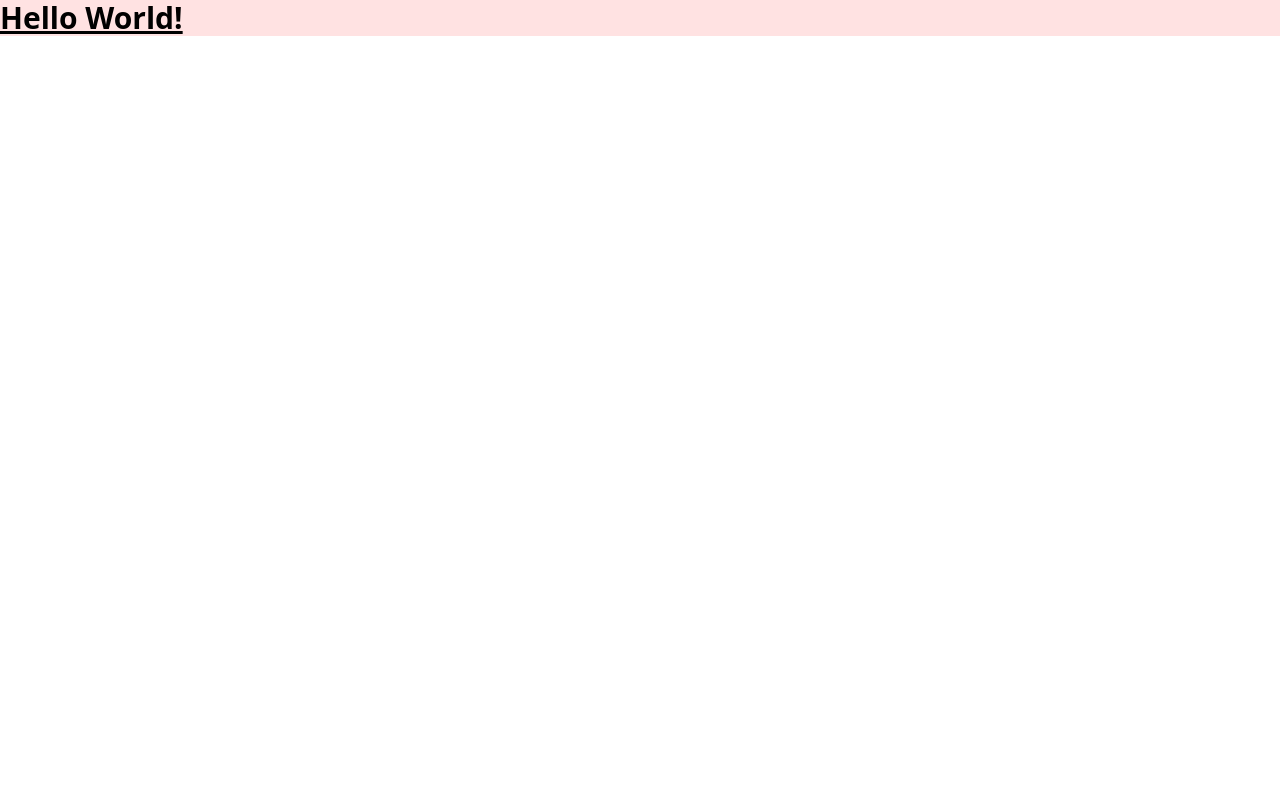
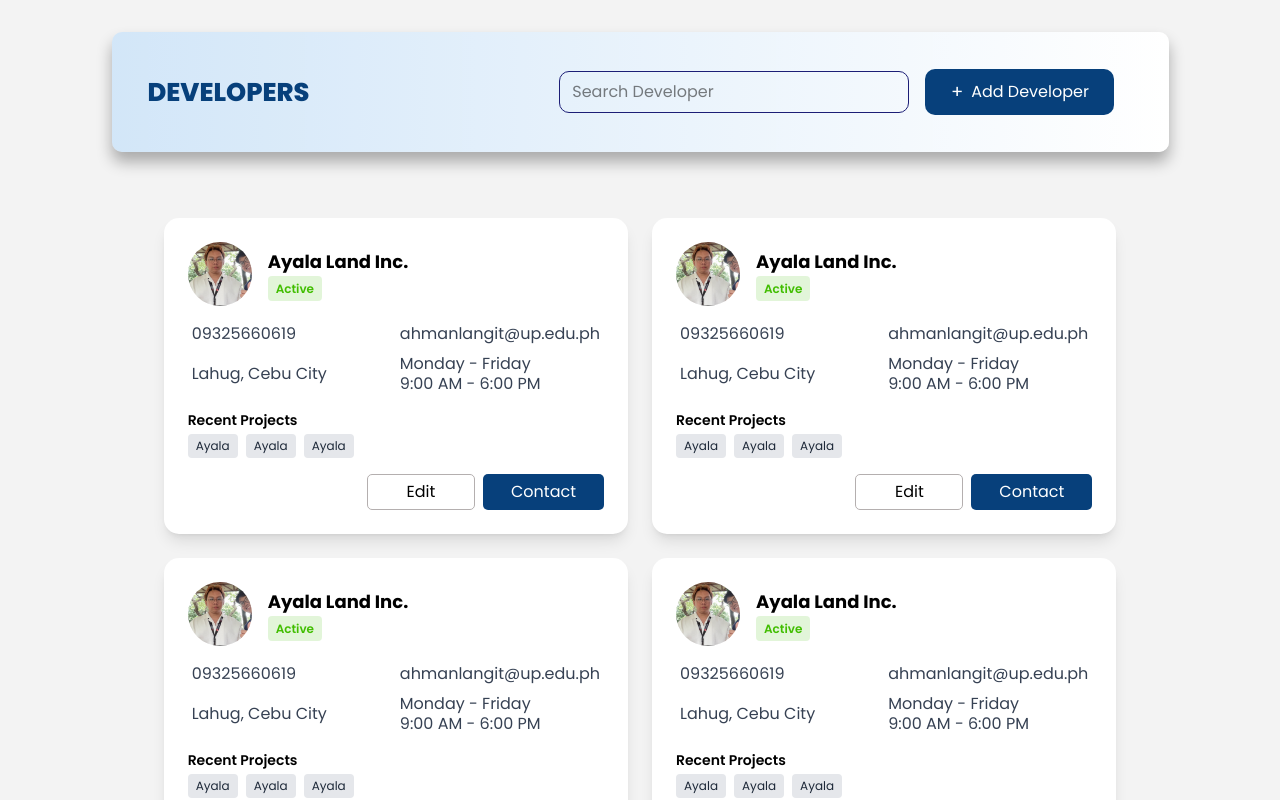
Before and after one commit to Wh4t-20/maurealty-agent-portal, a Vue app in the folder Frontend/: page / in a window 1280 px wide. Shown: the top 800 px of the page. Built offline with nearby package versions, Linux system fonts and the light colour scheme.

Commit message:
working developer lists

```diff
--- a/Frontend/index.html
+++ b/Frontend/index.html
@@ -2,7 +2,8 @@
 <html lang="">
   <head>
     <meta charset="UTF-8">
-    <link rel="icon" href="/favicon.ico">
+    <link rel="icon" type="image/png" href="/src/assets/maureal.png">
+    <link href="https://fonts.googleapis.com/css2?family=Poppins:wght@400;500;600;700;800&display=swap" rel="stylesheet">
     <meta name="viewport" content="width=device-width, initial-scale=1.0">
     <link href="/src/style.css" rel="stylesheet">
     <title>Vite App</title>
--- a/Frontend/package.json
+++ b/Frontend/package.json
@@ -15,6 +15,7 @@
   },
   "dependencies": {
     "@tailwindcss/vite": "^4.1.16",
+    "lucide-vue-next": "^0.553.0",
     "tailwind": "^2.3.1",
     "tailwindcss": "^4.1.16",
     "vue": "^3.5.22",
--- a/Frontend/src/App.vue
+++ b/Frontend/src/App.vue
@@ -1,7 +1,6 @@
 <template>
-  <h1 class="text-3xl font-bold underline bg-red-100">
-    Hello World!
-  </h1>
+  <router-view />
 </template>
 
-<script setup></script>
+<script setup >
+</script>
--- /dev/null
+++ b/Frontend/src/components/developerlist.vue
@@ -0,0 +1,137 @@
+<template>
+  <div class="min-h-screen bg-[#F3F3F3] pt-8 px-4 flex flex-col items-center">
+
+    <!--Header I think mas better if ma component ni sya-->
+    <div class="pl-9 flex items-center w-full max-w-[1057px] h-[120px] bg-gradient-to-r from-[#A9D6FF70] to-[#FFFFFF] shadow-[0_10px_15px_rgba(0,0,0,0.3)] rounded-[10px]">
+
+
+      <h1 class="text-[clamp(1.25rem,2vw,2rem)] font-extrabold text-[#07407B]">
+        DEVELOPERS
+      </h1>
+
+      <!-- Search -->
+      <div class=" flex-1 ml-4 md:ml-[250px]  max-w-[350px]">
+        <input type="text"placeholder="Search Developer" class=" text-[clamp(0.5rem,2vw,1rem)] w-full rounded-[10px] border border-[#1C1E76] px-3 py-2 focus:outline-none focus:ring-2 focus:ring-blue-500"/>
+      </div>
+
+      <!-- Button -->
+      <div class="flex items-center gap-4 pr-9 ml-4 ">
+        <button class="max-h-[40px]max-w-[193px] bg-[#07407B] text-white  rounded-[10px] hover:bg-blue-700 flex items-center gap-2 px-[clamp(0.5rem,2vw,2.5rem)] py-[clamp(0.25rem,0.70vw,1rem)] text-[clamp(0.5rem,2vw,1rem)]">
+          <span class="text-lg">+</span> Add Developer
+        </button>
+
+        <!--
+        <img src="/src/assets/profile.png" class="w-[71px] h-[71px] rounded-full object-cover"/> -->
+      </div>
+    </div>
+
+
+    <!-- Developer Cards -->
+    <div class="grid grid-cols-1 md:grid-cols-2  mt-[50px] gap-6 p-4">
+    <div v-for="(developer, index) in developers" :key="index" class="bg-white p-6 rounded-[15px] shadow-lg  w-full max-w-[502px] hover:shadow-[0_10px_15px_rgba(2,5,5.1,0.3)] transition-shadow">
+
+      <!-- Profile -->
+      <div class="flex items-center gap-4 mb-4">
+        <img :src="developer.logo"  class="w-16 h-16 rounded-full object-cover"/>
+        <div>
+          <h2 class="font-bold text-lg">{{ developer.name }}</h2>
+          <span class="bg-[#41BE0126] text-[#41BE01] text-xs font-semibold px-2 py-1 rounded">Active</span>
+        </div>
+      </div>
+
+      <!-- Contact info -->
+      <div class="grid break-all text-[clamp(1rem,1vw,1.5rem)] grid-cols-1 md:grid-cols-2 px-1 gap-2 mb-4 text-gray-700">
+        <div class="flex items-center gap-2"> {{ developer.phone }}</div>
+        <div class="flex items-center gap-2">{{ developer.email }}</div>
+        <div class="flex items-center gap-2"> {{ developer.location }}</div>
+        <div class="flex items-start gap-2">
+          <div v-html="developer.hours" class="leading-tight">
+          </div>
+        </div>
+      </div>
+
+      <!-- Recent Projects -->
+      <div class="mb-4">
+        <p class="font-semibold text-sm mb-1">Recent Projects</p>
+        <div class="flex gap-2 flex-wrap">
+          <span v-for="(project, i) in developer.projects" :key="i" class="bg-gray-200 text-gray-800 text-xs px-2 py-1 rounded">{{ project }}
+          </span>
+        </div>
+      </div>
+
+      <!-- buttons -->
+      <div class="flex gap-2 items-end justify-end">
+        <button class="text-[clamp(0.75rem,2vw,1rem)] md:h-[36px] md:w-[108px] h-max-[36px] w-max-[108px]  border border-[#B4AFAF] rounded-[5px] px-4 py-2 hover:bg-gray-100 flex items-center gap-2 justify-center">
+          Edit
+        </button>
+        <button class="text-[clamp(0.75rem,2vw,1rem)] w-max-[121px] md:h-[36px] md:w-[121px] bg-[#07407B] text-white rounded-[5px] px-4 py-2 hover:bg-blue-700 flex items-center gap-2 justify-center">
+          Contact
+        </button>
+      </div>
+    </div>
+  </div>
+  </div>
+
+
+</template>
+
+<script setup lang="ts">
+import { reactive } from "vue";
+
+const developers = reactive([
+  {
+    logo: "profile.png",
+    name: "Ayala Land Inc.",
+    phone: "09325660619",
+    email: "ahmanlangit@up.edu.ph",
+    location: "Lahug, Cebu City",
+    hours: "Monday - Friday <br> 9:00 AM - 6:00 PM",
+    projects: ["Ayala", "Ayala", "Ayala"],
+  },
+  {
+    logo: "profile.png",
+    name: "Ayala Land Inc.",
+    phone: "09325660619",
+    email: "ahmanlangit@up.edu.ph",
+    location: "Lahug, Cebu City",
+    hours: "Monday - Friday <br> 9:00 AM - 6:00 PM",
+    projects: ["Ayala", "Ayala", "Ayala"],
+  },
+  {
+    logo: "profile.png",
+    name: "Ayala Land Inc.",
+    phone: "09325660619",
+    email: "ahmanlangit@up.edu.ph",
+    location: "Lahug, Cebu City",
+    hours: "Monday - Friday <br> 9:00 AM - 6:00 PM",
+    projects: ["Ayala", "Ayala", "Ayala"],
+  },
+  {
+    logo: "profile.png",
+    name: "Ayala Land Inc.",
+    phone: "09325660619",
+    email: "ahmanlangit@up.edu.ph",
+    location: "Lahug, Cebu City",
+    hours: "Monday - Friday <br> 9:00 AM - 6:00 PM",
+    projects: ["Ayala", "Ayala", "Ayala"],
+  },
+  {
+    logo: "profile.png",
+    name: "Ayala Land Inc.",
+    phone: "09325660619",
+    email: "ahmanlangit@up.edu.ph",
+    location: "Lahug, Cebu City",
+    hours: "Monday - Friday <br> 9:00 AM - 6:00 PM",
+    projects: ["Ayala", "Ayala", "Ayala"],
+  },{
+    logo: "profile.png",
+    name: "Ayala Land Inc.",
+    phone: "09325660619",
+    email: "ahmanlangit@up.edu.ph",
+    location: "Lahug, Cebu City",
+    hours: "Monday - Friday <br> 9:00 AM - 6:00 PM",
+    projects: ["Ayala", "Ayala", "Ayala"],
+  },
+
+]);
+</script>
--- a/Frontend/src/components/test.vue
+++ b/Frontend/src/components/test.vue
@@ -1,7 +1,89 @@
 <template>
-  <h1 class="text-3xl font-bold underline bg-red-100">
-    Hello World!
-  </h1>
+  <div class="max-w-2xl mx-auto mt-10 p-6 bg-white rounded-lg shadow-md border border-green-200">
+    <!-- Header -->
+    <div class="flex items-center justify-between mb-6">
+      <h2 class="text-xl font-bold text-blue-800">DEVELOPERS</h2>
+      <div class="flex items-center space-x-3">
+        <input
+          type="text"
+          placeholder="Search Developer"
+          class="border border-blue-300 rounded px-3 py-1 focus:outline-none focus:ring-2 focus:ring-blue-300"
+        />
+        <button class="bg-blue-800 text-white px-4 py-1 rounded hover:bg-blue-700 flex items-center space-x-1">
+          <span>+</span>
+          <span>Add Developer</span>
+        </button>
+        <img
+          src="https://via.placeholder.com/40"
+          alt="user"
+          class="w-10 h-10 rounded-full border"
+        />
+      </div>
+    </div>
+
+    <!-- Developer Info Card -->
+    <div class="p-4 border rounded-lg shadow-sm grid grid-cols-2 gap-4 items-start">
+      <!-- Profile Image & Name -->
+      <div class="col-span-2 flex items-center space-x-4 mb-2">
+        <img
+          src="https://via.placeholder.com/60"
+          alt="profile"
+          class="w-16 h-16 rounded-full border"
+        />
+        <div>
+          <h3 class="text-lg font-semibold">Ayala Land Inc.</h3>
+          <span class="bg-green-200 text-green-800 px-2 py-0.5 rounded text-sm">Active</span>
+        </div>
+        <button class="ml-auto p-1 border rounded hover:bg-gray-100">
+          <svg xmlns="http://www.w3.org/2000/svg" class="h-5 w-5" fill="none" viewBox="0 0 24 24" stroke="currentColor">
+            <path stroke-linecap="round" stroke-linejoin="round" stroke-width="2" d="M11 5H6a2 2 0 00-2 2v12a2 2 0 002 2h12a2 2 0 002-2v-5M16 3l5 5M16 3h5v5"/>
+          </svg>
+        </button>
+      </div>
+
+      <!-- Contact Info -->
+      <div>
+        <label class="block text-sm font-medium mb-1">Contact Number:</label>
+        <input type="text" class="w-full border border-blue-200 rounded px-3 py-1 bg-blue-50" />
+      </div>
+      <div>
+        <label class="block text-sm font-medium mb-1">Location:</label>
+        <input type="text" class="w-full border border-blue-200 rounded px-3 py-1 bg-blue-50" />
+      </div>
+      <div>
+        <label class="block text-sm font-medium mb-1">Email:</label>
+        <input type="text" class="w-full border border-blue-200 rounded px-3 py-1 bg-blue-50" />
+      </div>
+      <div>
+        <label class="block text-sm font-medium mb-1">Office Days:</label>
+        <input type="text" class="w-full border border-blue-200 rounded px-3 py-1 bg-blue-50" />
+      </div>
+      <div>
+        <label class="block text-sm font-medium mb-1">Recent Projects:</label>
+        <div class="flex flex-wrap gap-2 mb-2">
+          <span class="bg-gray-200 px-2 py-1 rounded text-sm">Ayala</span>
+          <span class="bg-gray-200 px-2 py-1 rounded text-sm">Ayala</span>
+          <span class="bg-gray-200 px-2 py-1 rounded text-sm">Ayala</span>
+          <button class="bg-green-100 text-green-800 rounded-full w-6 h-6 flex items-center justify-center">+</button>
+        </div>
+      </div>
+      <div>
+        <label class="block text-sm font-medium mb-1">Office Hours:</label>
+        <input type="text" class="w-full border border-blue-200 rounded px-3 py-1 bg-blue-50" />
+      </div>
+
+      <!-- Action Buttons -->
+      <div class="col-span-2 flex justify-end space-x-3 mt-4">
+        <button class="px-4 py-2 border rounded hover:bg-gray-100">CANCEL</button>
+        <button class="px-4 py-2 bg-blue-800 text-white rounded hover:bg-blue-700 flex items-center space-x-1">
+          <span>★</span>
+          <span>SAVE EDIT</span>
+        </button>
+      </div>
+    </div>
+  </div>
 </template>
 
-<script setup></script>
+<script setup lang="ts">
+// You can add reactive state or props for the developer info
+</script>
--- a/Frontend/src/main.ts
+++ b/Frontend/src/main.ts
@@ -4,8 +4,7 @@ import router from './router'
 import './style.css'
 
 
-const app = createApp(App)
 
-app.use(router)
-
-app.mount('#app')
+createApp(App)
+  .use(router)
+  .mount('#app')
--- a/Frontend/src/router/index.ts
+++ b/Frontend/src/router/index.ts
@@ -1,15 +1,19 @@
 import { createRouter, createWebHistory } from 'vue-router'
-import Home from '@/components/test.vue'
+import type { RouteRecordRaw } from 'vue-router'
+import Test from '@/components/developerlist.vue'
+
+const routes: Array<RouteRecordRaw> = [
+  {
+    path: '/',
+    name: 'Landing',
+    component: Test,
+  },
+
+]
 
 const router = createRouter({
   history: createWebHistory(import.meta.env.BASE_URL),
-  routes: [
-    {
-      path: '/',
-      name: 'Home',
-      component: Home,
-    },
-  ],
+  routes,
 })
 
 export default router
--- a/Frontend/src/style.css
+++ b/Frontend/src/style.css
@@ -1 +1,4 @@
 @import "tailwindcss";
+body {
+    font-family: 'Poppins', sans-serif;
+  }
```
Also changed, not shown: Frontend/tsconfig.app.json (+10 -3 lines), Frontend/public/profile.png (added), 1 other file (tests, documents, lock files or other folders).
